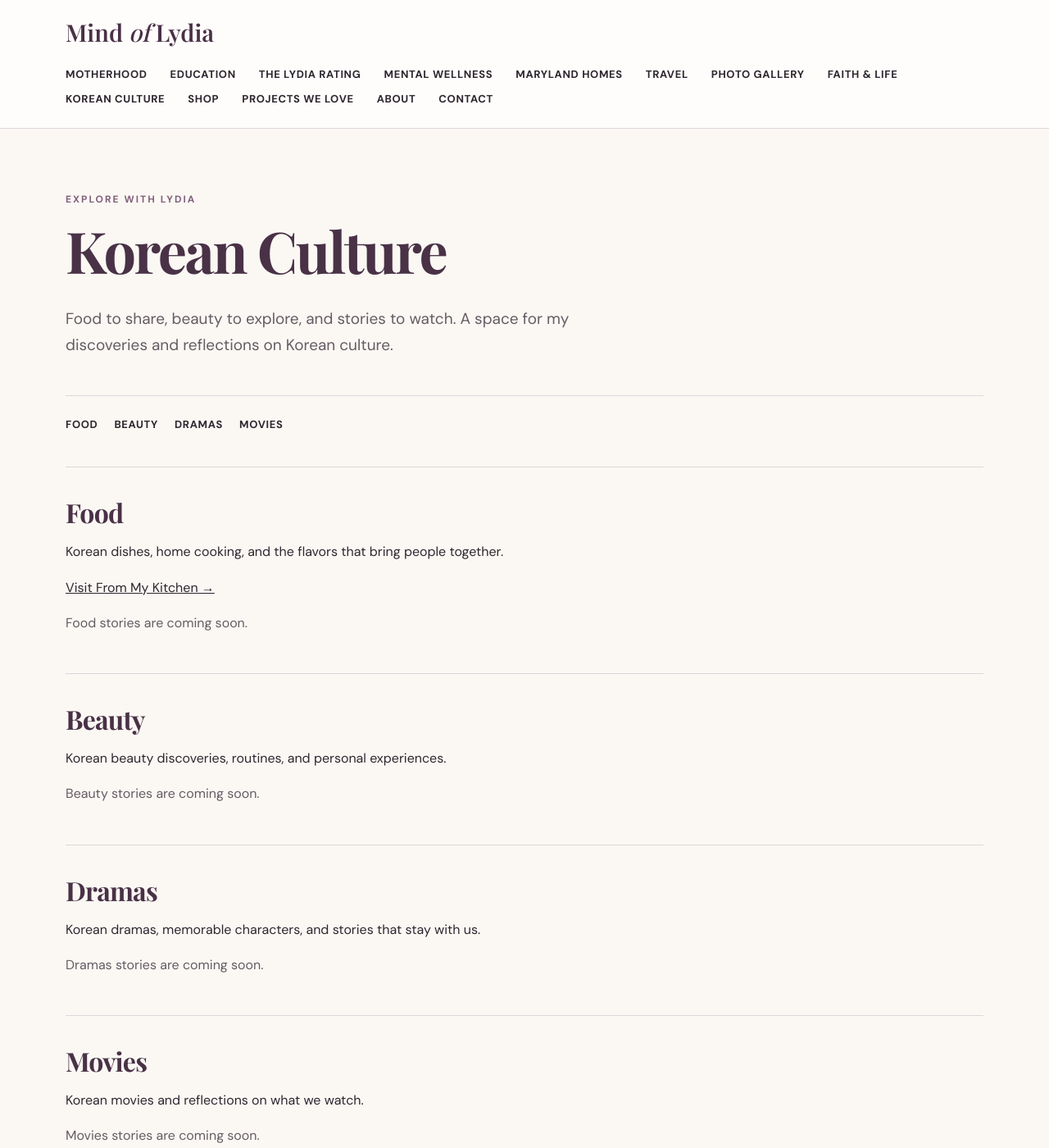
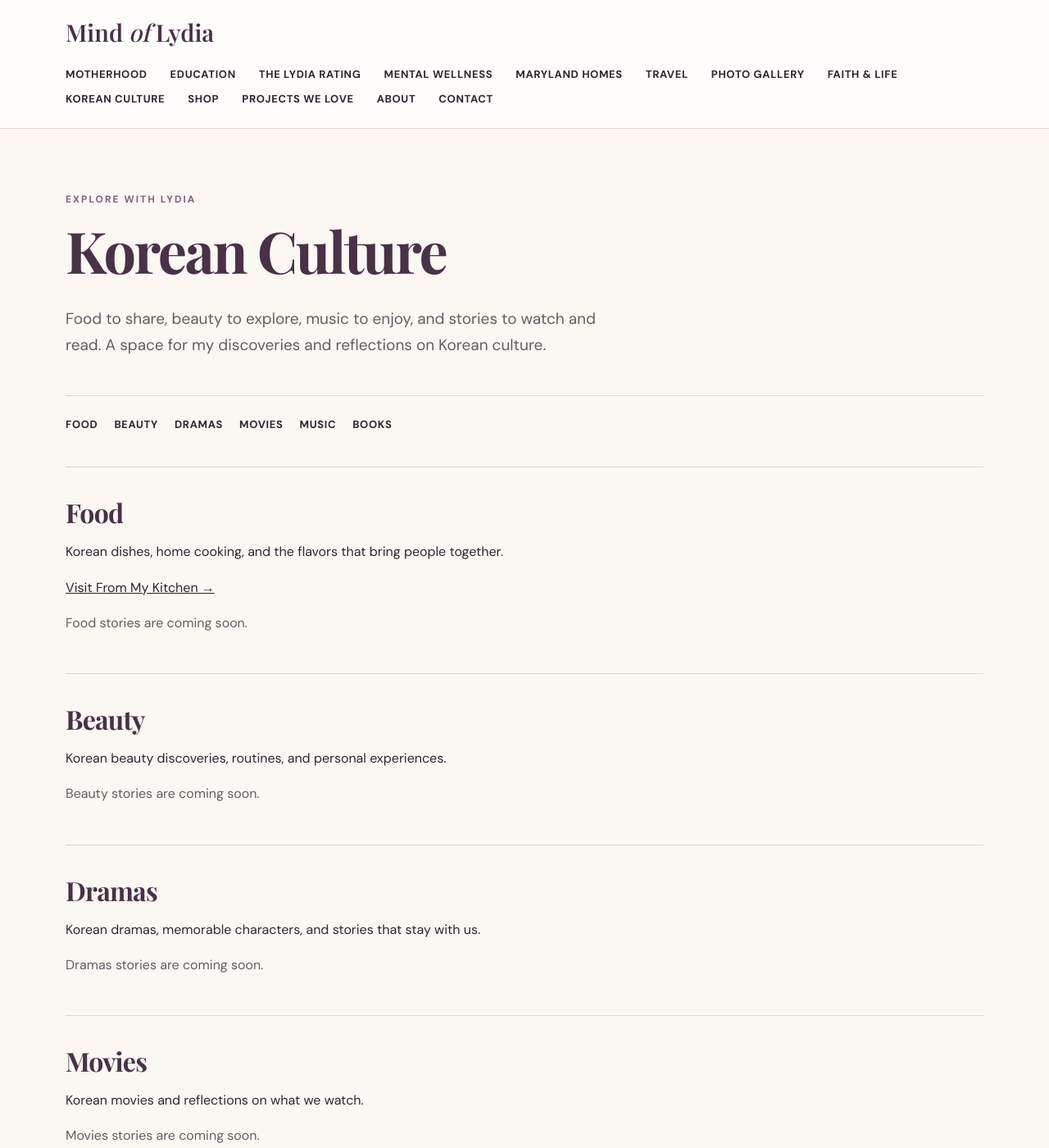
Before and after one commit to lydiarim22-coder/mindoflydia, a Jekyll site: the page built from korean-culture.html, in a window 1280 px wide and 1400 px high. Shown: the whole window at 82% size. Built offline with Jekyll 4.4.1, drawn with Linux system fonts in a browser that asks for light colours; some web fonts are replaced; some of the changed text lies outside the part shown.

Commit message:
Add Music and Books to Korean Culture

```diff
--- a/korean-culture.html
+++ b/korean-culture.html
@@ -3,12 +3,12 @@
 title: Korean Culture
 permalink: /korean-culture/
 category: korean-culture
-description: "Explore Korean food, beauty, dramas, and movies with stories and discoveries from Lydia."
+description: "Explore Korean food, beauty, dramas, movies, music, and books with stories and discoveries from Lydia."
 ---
 <section class="page-intro shell">
   <p class="eyebrow">Explore with Lydia</p>
   <h1>Korean Culture</h1>
-  <p>Food to share, beauty to explore, and stories to watch. A space for my discoveries and reflections on Korean culture.</p>
+  <p>Food to share, beauty to explore, music to enjoy, and stories to watch and read. A space for my discoveries and reflections on Korean culture.</p>
 </section>
 <section class="shell section compact">
   <nav class="gallery-trip-links" aria-label="Korean Culture topics">
@@ -16,9 +16,11 @@
     <a href="#beauty">Beauty</a>
     <a href="#dramas">Dramas</a>
     <a href="#movies">Movies</a>
+    <a href="#music">Music</a>
+    <a href="#books">Books</a>
   </nav>
   {% assign culture_posts = site.posts | where: 'category', 'korean-culture' %}
-  {% assign topics = 'food,beauty,dramas,movies' | split: ',' %}
+  {% assign topics = 'food,beauty,dramas,movies,music,books' | split: ',' %}
   {% for topic in topics %}
   {% assign topic_posts = culture_posts | where: 'topic', topic %}
   <section class="culture-topic" id="{{ topic }}" aria-labelledby="culture-{{ topic }}">
@@ -28,6 +30,8 @@
       {% when 'beauty' %}<p>Korean beauty discoveries, routines, and personal experiences.</p>
       {% when 'dramas' %}<p>Korean dramas, memorable characters, and stories that stay with us.</p>
       {% when 'movies' %}<p>Korean movies and reflections on what we watch.</p>
+      {% when 'music' %}<p>Korean music, artists, and songs that become part of our everyday lives.</p>
+      {% when 'books' %}<p>Korean books, authors, and reflections on what we read.</p>
     {% endcase %}
     {% if topic == 'food' %}<p><a href="{{ '/photo-gallery/' | relative_url }}#from-my-kitchen">Visit From My Kitchen &rarr;</a></p>{% endif %}
     {% if topic_posts.size > 0 %}
```
Also changed, not shown: README.md.
